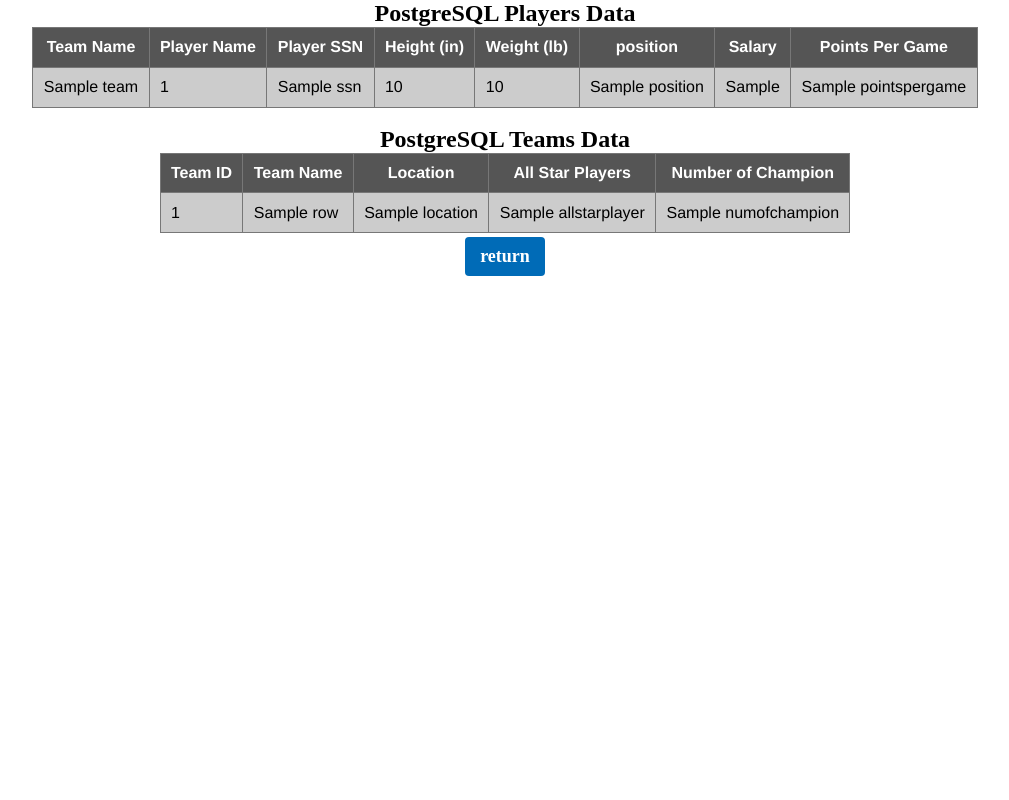
After one commit to OliviaWYQ/NBA-DATA, a Flask app: template templates/list.html in a window 1280 px wide. The commit adds this page. Shown: the whole page, without its empty margins (135-1144 px from the left). Run offline with Flask 2, Linux system fonts and the light colour scheme; the template is opened without the code that fills it: most values are stand-ins (such as "Sample title", 1, 10 or a date in 2020).

Commit message:
connect PostgreSQL

```diff
--- a/Hello.py
+++ b/Hello.py
@@ -1,6 +1,9 @@
 from flask import Flask, redirect, url_for, request, render_template
 import sqlite3 as sql
 import sqlite3
+
+from sqlalchemy import *
+DATABASEURI = "postgresql://yw3225:dbdb@34.73.21.127/proj1part2"
 
 app = Flask(__name__)
 
@@ -16,6 +19,7 @@ app = Flask(__name__)
 # @app.route('/hello/<name>')
 # def show_player(name):
 #     return render_template('hello.html', pname = name)
+
 
 
 @app.route('/result',methods = ['POST', 'GET'])
@@ -100,5 +104,25 @@ def init():
     return 'OK'
 
 
+@app.route('/initpsql')
+def initpsql():
+    engine = create_engine(DATABASEURI)
+    conn = engine.connect()
+
+    cursor_player = conn.execute("select * from players")
+    rows_player = cursor_player.fetchall()
+
+    cursor_team = conn.execute("select * from teams")
+    rows_team = cursor_team.fetchall()
+
+    cursor_boss = conn.execute("select * from boss")
+    rows_boss = cursor_boss.fetchall()
+
+    return render_template("list.html",
+      rows_player=rows_player,
+      rows_team=rows_team,
+      rows_boss=rows_boss)
+
+
 if __name__ == '__main__':
     app.run(debug = True)
--- /dev/null
+++ b/templates/list.html
@@ -0,0 +1,66 @@
+<html>
+<head>
+	<meta http-equiv="Content-Type" content="text/html; charset=utf-8" />
+	<title>Show PostgreSQL Data</title>
+	<link rel= "stylesheet" href= "{{ url_for('static',filename='css/index.css')}}">
+</head>
+   <body>
+
+   	<div class = "center">
+   		<h2>PostgreSQL Players Data</h2>
+      <table>
+         <thead>
+         	<tr>
+	            <th>Team Name</th>
+	            <th>Player Name</th>
+	            <th>Player SSN</th>
+              <th>Height (in)</th>
+              <th>Weight (lb)</th>
+              <th>position</th>
+              <th>Salary</th>
+              <th>Points Per Game</th>
+        	</tr>
+         </thead>
+
+         {% for row in rows_player %}
+            <tr>
+               <td>{{row["team"]}}</td>
+               <td>{{row["pid"]}}</td>
+               <td>{{row["ssn"]}}</td>
+               <td>{{row["height_in"]}}</td>
+               <td>{{row["weight_lb"]}}</td>
+               <td>{{row["position"]}}</td>
+               <td>{{row["salary2018_2019"]}}</td>
+               <td>{{row["pointspergame"]}}</td>
+            </tr>
+         {% endfor %}
+      </table>
+      <br>
+      <h2>PostgreSQL Teams Data</h2>
+      <table>
+         <thead>
+          <tr>
+              <th>Team ID</th>
+              <th>Team Name</th>
+              <th>Location</th>
+              <th>All Star Players</th>
+              <th>Number of Champion</th>
+          </tr>
+         </thead>
+
+         {% for row in rows_team %}
+            <tr>
+               <td>{{row["tid"]}}</td>
+               <td>{{row["name"]}}</td>
+               <td>{{row["location"]}}</td>
+               <td>{{row["allstarplayer"]}}</td>
+               <td>{{row["numofchampion"]}}</td>
+            </tr>
+         {% endfor %}
+      </table>
+      <a class = "button two" href = "/">return</a>
+  	</div>
+
+
+   </body>
+</html>
```
Also changed, not shown: templates/index.html (+5 -3 lines), 3 other files.
